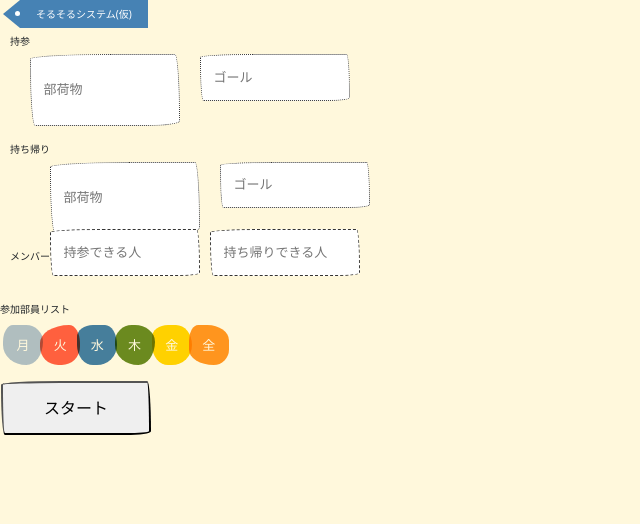
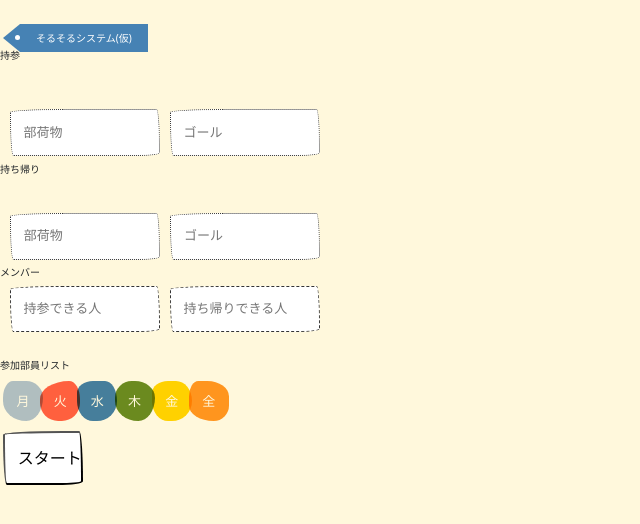
Before and after one commit to solsolsystem/nacchicchi, a plain HTML site: page index.html in a window 1280 px wide. Shown: the whole page, without its empty margins (0-640 px from the left). Drawn offline with nearby package versions, Linux system fonts and the light colour scheme.

Commit message:
Update index.html

```diff
--- a/index.html
+++ b/index.html
@@ -33,17 +33,22 @@
 <body>
 
   <!-- <header class="nananana">(仮)そるそるシステム</header> -->
-
+<br/>
   <h2 style="font-size:10px">そるそるシステム(仮)</h2>
 
 <br/>
 
-<form mrthod="get" action="index.html" oninpit="result.value = (nana.value)">
+<form mrthod="get" action="index.html" >
+
+  <p style="font-size:x-small">
+  持参
+  </p>
+
     <div class="mb-3">
-  <label for="formControlInput0" class="form-label" style="font-size:x-small">持参</label>
-  <input type="bg" name="nana" class="form-control0" id="formControlInput0" placeholder="部荷物" style="font-size:small">
-  <label for="formControlInput1" class="form-label"></label>
-  <input type="bg" class="form-control1" id="formControlInput1" placeholder="ゴール" style="font-size:small">
+  <!-- <label for="formControlInput0" class="form-label" style="font-size:x-small">持参</label> -->
+  <input type="bg" class="form-control0" id="formControlInput0" placeholder="部荷物" style="font-size:small">
+  <!-- <label for="formControlInput1" class="form-label"></label> -->
+  <input type="bg" class="form-control0" id="formControlInput1" placeholder="ゴール" style="font-size:small">
 </div>
 
 </form>
@@ -57,10 +62,14 @@
 </div> -->
 
 <body>
-    <div class="mb-3">
-  <label for="formControlInput2" class="form-label" style="font-size:x-small">持ち帰り</label>
-  <input type="bg" class="form-control0" id="formControlInput2" placeholder="部荷物" style="font-size:small">
-  <label for="formControlInput3" class="form-label"></label>
+
+  <p style="font-size:x-small">
+  持ち帰り
+  </p>
+    <!-- <div class="mb-3">
+  <label for="formControlInput2" class="form-label" style="font-size:x-small">持ち帰り</label> -->
+  <input type="bg" class="form-control1" id="formControlInput2" placeholder="部荷物" style="font-size:small">
+  <!-- <label for="formControlInput3" class="form-label"></label> -->
   <input type="bg" class="form-control1" id="formControlInput3" placeholder="ゴール" style="font-size:small">
 </div>
 
@@ -73,10 +82,15 @@
 <!-- <br/> -->
 
 <body>
+
+  <p style="font-size:x-small">
+  メンバー
+  </p>
+
     <div class="mb-3">
-  <label for="formControlInput4" class="form-label" style="font-size:x-small">メンバー</label>
+      <!-- <label for="formControlInput4" class="form-label" style="font-size:x-small">メンバー</label> -->
   <input type="bg" class="form-control2" id="formControlInput4" placeholder="持参できる人" style="font-size:small">
-  <label for="formControlInput5" class="form-label"></label>
+ <!--  <label for="formControlInput5" class="form-label"></label> -->
   <input type="bg" class="form-control2" id="formControlInput5" placeholder="持ち帰りできる人" style="font-size:small">
 </div>
 
@@ -143,7 +157,7 @@ document.getElementsByTagName('button')[5].addEventListener('click', () => {
 <body>
 
 <div id="div4"></div>
-<input type="button" value="スタート" onclick="clickBtn7()">
+<input type="button" class="form-control3" value="スタート" onclick="clickBtn7()">
 
 
 <script>
```
